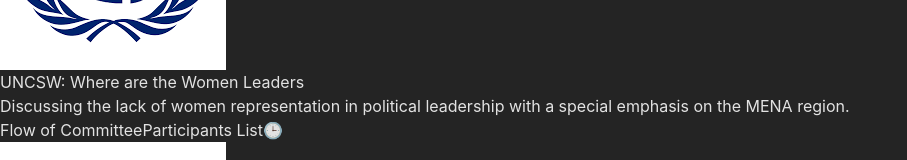
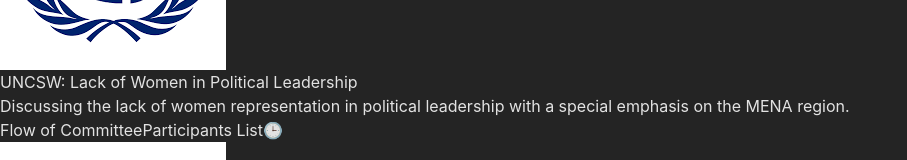
Before and after one commit to Mithil-Goradia/DJS-Litsoc, a React (Vite) app: page /DJMUN24 in a window 1280 px wide. Shown: the part 3607-3767 px from the top of the page, without its empty margins (0-907 px from the left). Built offline with nearby package versions, Linux system fonts and the light colour scheme.

Commit message:
agenda change

```diff
--- a/src/pages/DJMUN24.jsx
+++ b/src/pages/DJMUN24.jsx
@@ -31,7 +31,7 @@
       timelink: 'time2',
     },
     {
-      title: 'UNCSW: Where are the Women Leaders',
+      title: 'UNCSW: Lack of Women in Political Leadership',
       content: 'Discussing the lack of women representation in political leadership with a special emphasis on the MENA region.',
       logo: './icons/uncsw.png',
       listlink: 'list4',
```
